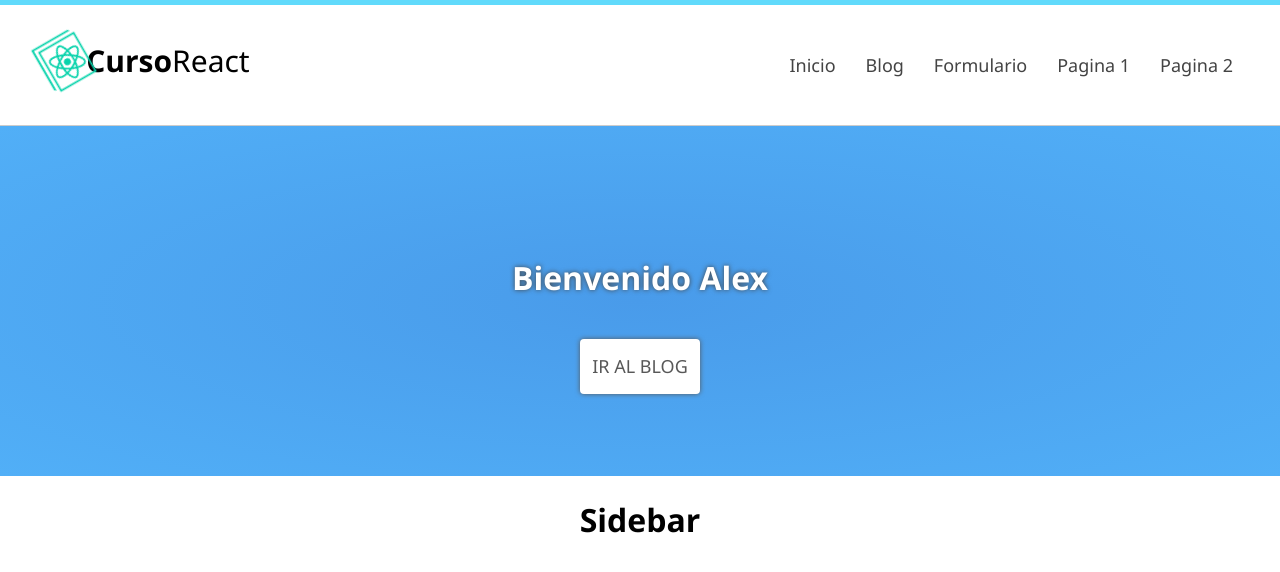
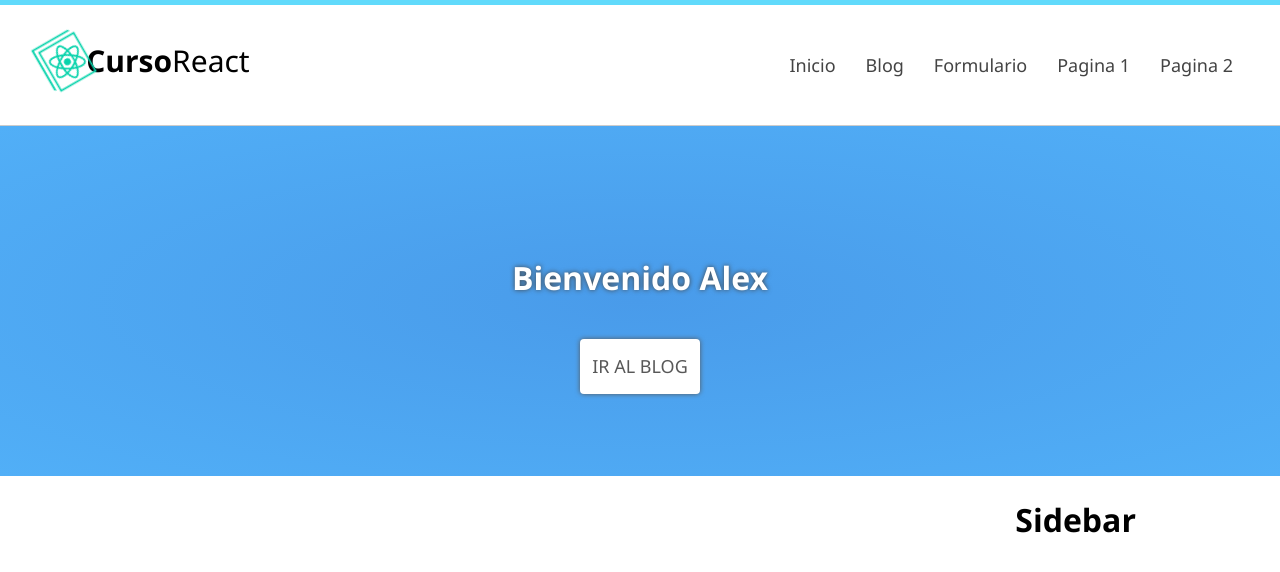
Before and after one commit to AleSkywaker/React_ALX, a React (Create React App) app: page / in a window 1280 px wide. Shown: the top 572 px of the page. Built offline with nearby package versions, Linux system fonts and the light colour scheme.

Commit message:
new component sidebar

```diff
--- a/src/App.js
+++ b/src/App.js
@@ -10,7 +10,12 @@ function App() {
     <div className="App">
       <Header />
       <Slider />
-      <Sidebar />
+      <div className="center">
+        <section className="componentes">
+          <section id="content"></section>
+        </section>
+        <Sidebar />
+      </div>
     </div>
   );
 }
```
